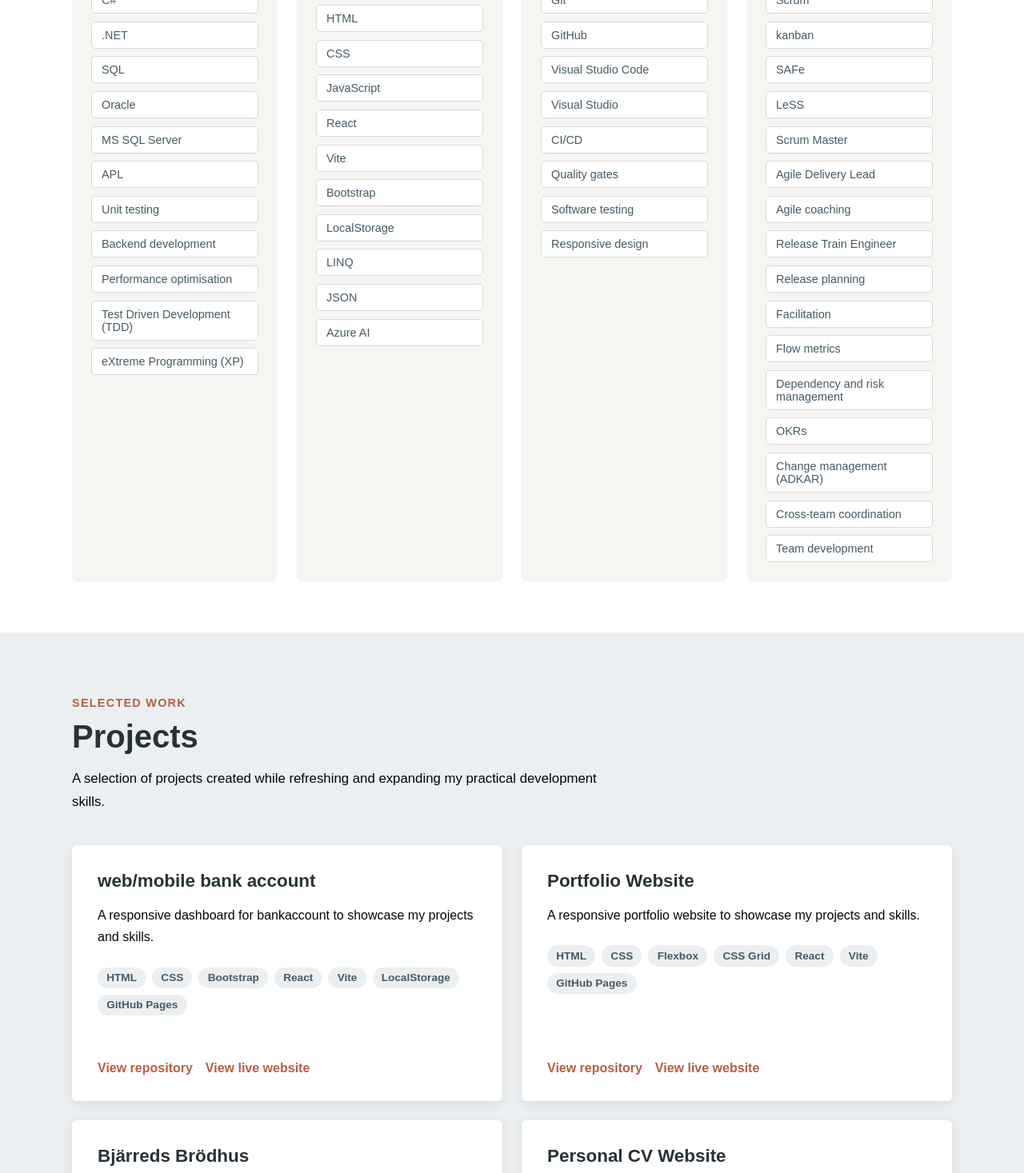
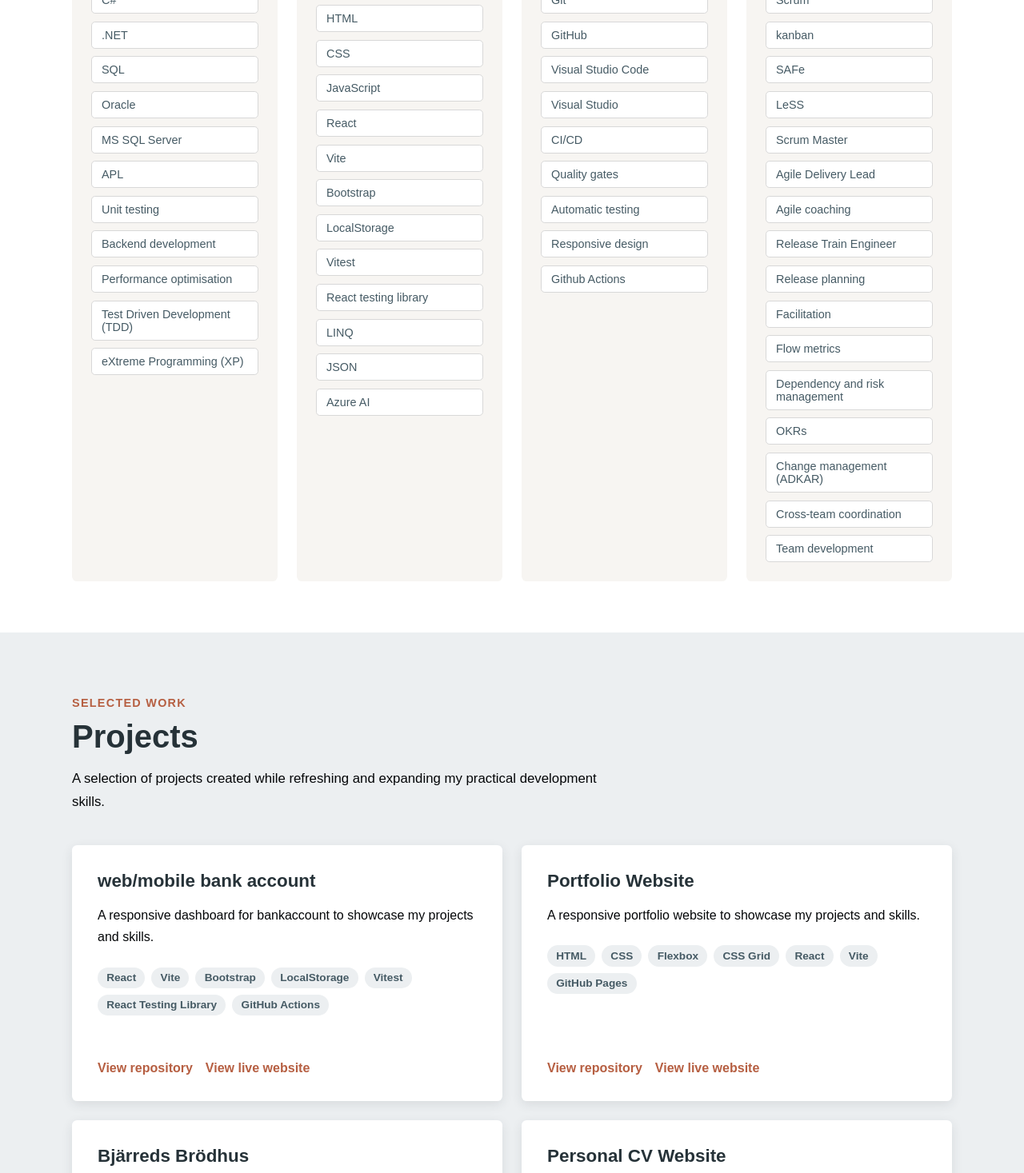
Before and after one commit to michaelharbst/portfolio, a React (Vite) app: page / in a window 1280 px wide. Shown: the part 1632-3099 px from the top of the page at 80% size. Built offline with nearby package versions, Linux system fonts and the light colour scheme.

Commit message:
updated test skills and webaccount project

```diff
--- a/src/components/Projects.jsx
+++ b/src/components/Projects.jsx
@@ -4,7 +4,7 @@ import "./Projects.css";
 function Projects() {
   const projects = [
     {
-      id: 'cv',
+      id: "cv",
       order: 4,
       title: "Personal CV Website",
       description:
@@ -14,7 +14,7 @@ function Projects() {
       liveUrl: "https://michaelharbst.github.io/CV/",
     },
     {
-      id: 'bakery',
+      id: "bakery",
       order: 3,
       title: "Bjärreds Brödhus",
       description:
@@ -24,7 +24,7 @@ function Projects() {
       liveUrl: "https://michaelharbst.github.io/bakery-website/",
     },
     {
-      id: 'portfolio',
+      id: "portfolio",
       order: 2,
       title: "Portfolio Website",
       description:
@@ -42,7 +42,7 @@ function Projects() {
       liveUrl: "https://michaelharbst.github.io/portfolio/",
     },
     {
-      id: 'bank account',
+      id: "bank account",
       order: 5,
       title: "bank accounting app",
       description: "Console application to keep track of expenses and income",
@@ -50,7 +50,7 @@ function Projects() {
       repositoryUrl: "https://github.com/michaelharbst/bank-account",
     },
     {
-      id: 'asset tracking',
+      id: "asset tracking",
       order: 5,
       title: "Asset tracking app",
       description: "Console application to keep track of a companies assets",
@@ -59,19 +59,19 @@ function Projects() {
     },
 
     {
-      id: 'webbank account',
+      id: "webbank account",
       order: 1,
       title: "web/mobile bank account",
       description:
         "A responsive dashboard for bankaccount to showcase my projects and skills.",
       technologies: [
-        "HTML",
-        "CSS",
-        "Bootstrap",
         "React",
         "Vite",
+        "Bootstrap",
         "LocalStorage",
-        "GitHub Pages",
+        "Vitest",
+        "React Testing Library",
+        "GitHub Actions",
       ],
       repositoryUrl: "https://github.com/michaelharbst/webbank-account",
       liveUrl: "https://michaelharbst.github.io/webbank-account/",
--- a/src/components/Skills.jsx
+++ b/src/components/Skills.jsx
@@ -30,6 +30,8 @@ function Skills() {
         'Vite',
         'Bootstrap',
         'LocalStorage',
+        'Vitest',
+        'React testing library',
         'LINQ',
         'JSON',
         'Azure AI',
@@ -45,8 +47,9 @@ function Skills() {
         'Visual Studio',
         'CI/CD',
         'Quality gates',
-        'Software testing',
+        'Automatic testing',
         'Responsive design',
+        'Github Actions'
       ],
     },
     {
```
